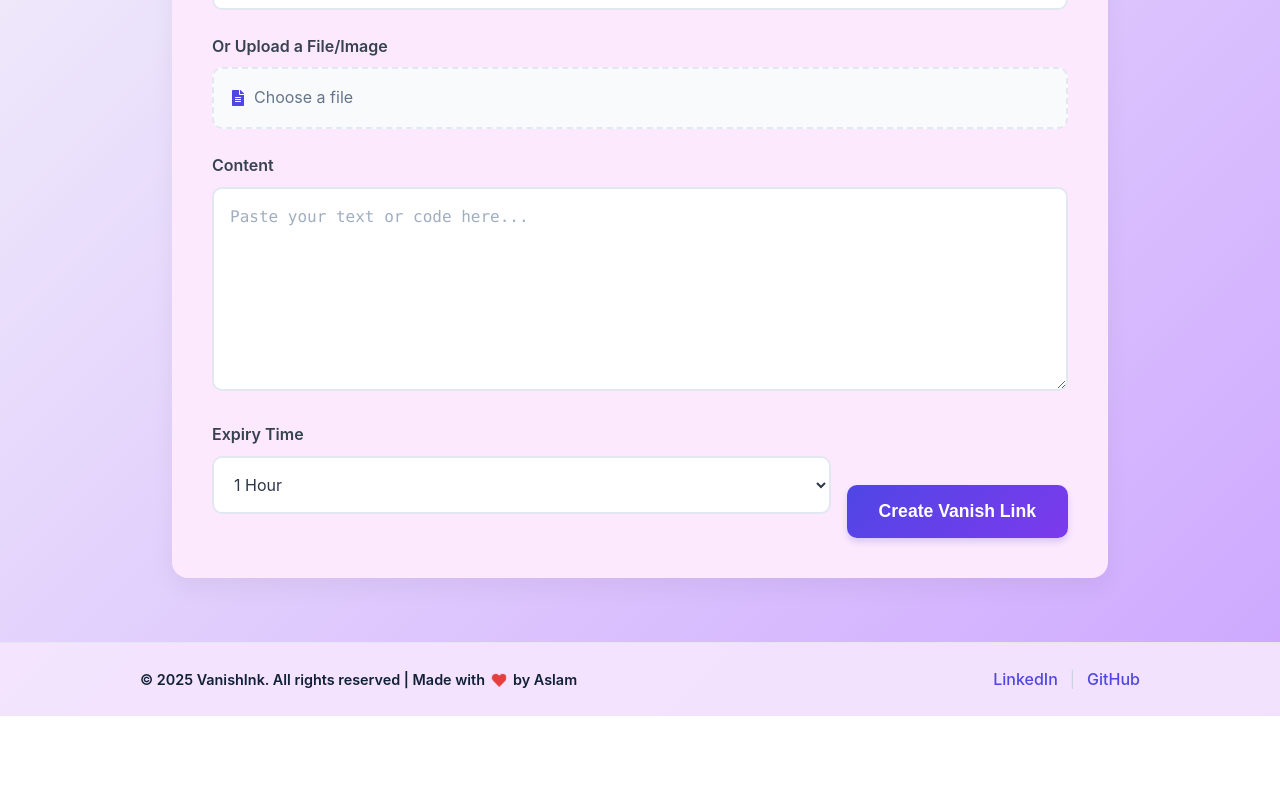
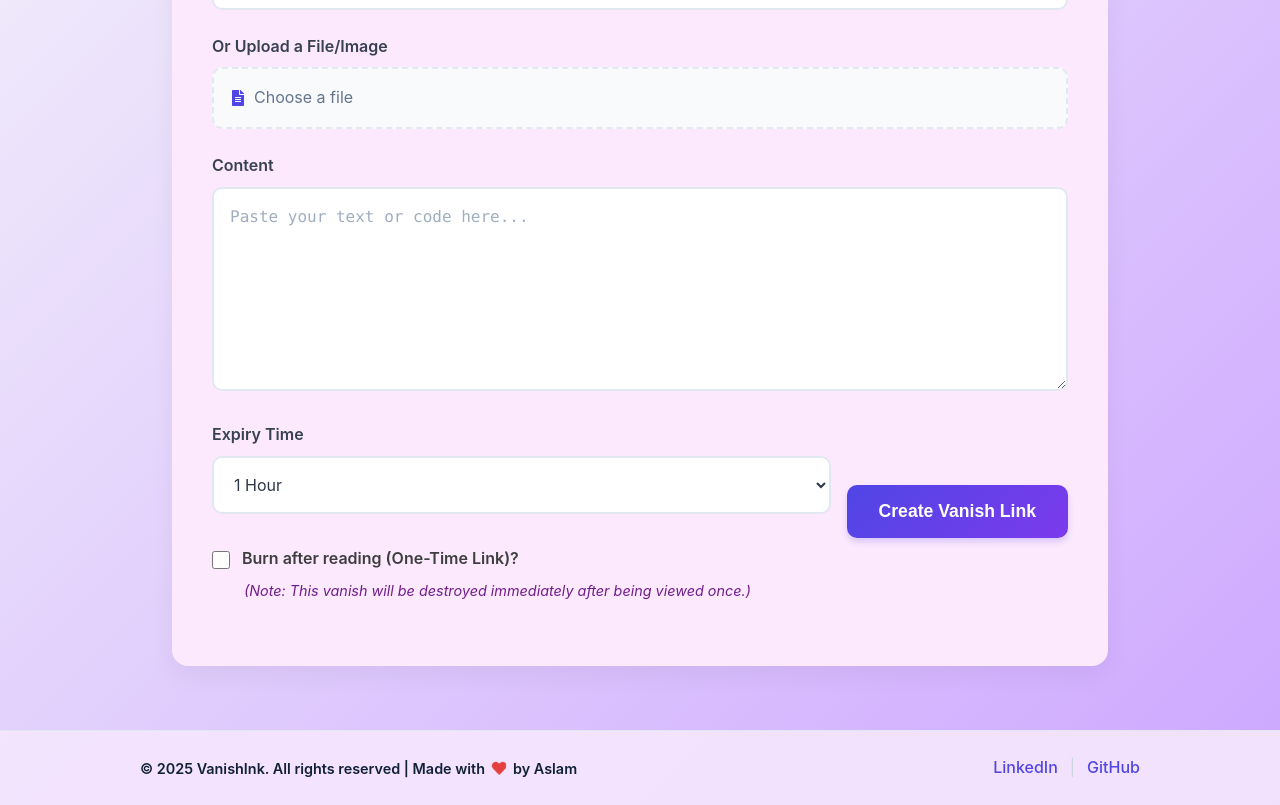
Before and after one commit to aslams2020/VanishInk-Snippets, a React (Create React App) app in the folder frontend/: page / in a window 1280 px wide. Shown: the part 393-1198 px from the top of the page. Before the commit the page ends 1109 px from the top, so only its background shows below. Built offline with nearby package versions, Linux system fonts and the light colour scheme.

Commit message:
Added One-Time-Use feature

```diff
--- a/frontend/src/App.js
+++ b/frontend/src/App.js
@@ -1,7 +1,7 @@
 import React, { useState, useEffect } from 'react';
 import { Prism as SyntaxHighlighter } from 'react-syntax-highlighter';
 import { vscDarkPlus } from 'react-syntax-highlighter/dist/esm/styles/prism';
-import { FaGithub, FaEnvelope, FaUser, FaCopy, FaClock, FaCalendarAlt, FaHeart, FaFileAlt, FaDownload, FaExternalLinkAlt, FaFile} from 'react-icons/fa';
+import { FaGithub, FaEnvelope, FaUser, FaCopy, FaClock, FaCalendarAlt, FaHeart, FaFileAlt, FaDownload, FaExternalLinkAlt, FaFile } from 'react-icons/fa';
 import './App.css';
 
 function App() {
@@ -15,6 +15,7 @@ function App() {
   const [loading, setLoading] = useState(false);
   const [error, setError] = useState('');
   const [file, setFile] = useState(null);
+  const [isOneTime, setIsOneTime] = useState(false);
 
   useEffect(() => {
     const path = window.location.pathname;
@@ -34,6 +35,7 @@ function App() {
     const formData = new FormData();
     formData.append('title', title);
     formData.append('expiryTime', expiryTime);
+    formData.append('isOneTime', isOneTime);
 
     if (file) {
       formData.append('file', file); // Append the file
@@ -199,6 +201,23 @@ function App() {
                   {loading ? 'Creating...' : 'Create Vanish Link'}
                 </button>
               </div>
+              <div className="form-group checkbox-group">
+                <label className="checkbox-label">
+                  <input
+                    type="checkbox"
+                    checked={isOneTime}
+                    onChange={(e) => setIsOneTime(e.target.checked)}
+                    className="checkbox-input"
+                  />
+                  <span className="checkmark"></span>
+                  Burn after reading (One-Time Link)?
+                </label>
+                <p className="checkbox-description">(Note: This vanish will be destroyed immediately after being viewed once.)</p>
+              </div>
+
+              {/* <button type="submit" disabled={loading}>
+                {loading ? 'Creating...' : 'Create Vanish Link'}
+              </button> */}
             </form>
 
             {error && <div className="error-message">{error}</div>}
```
